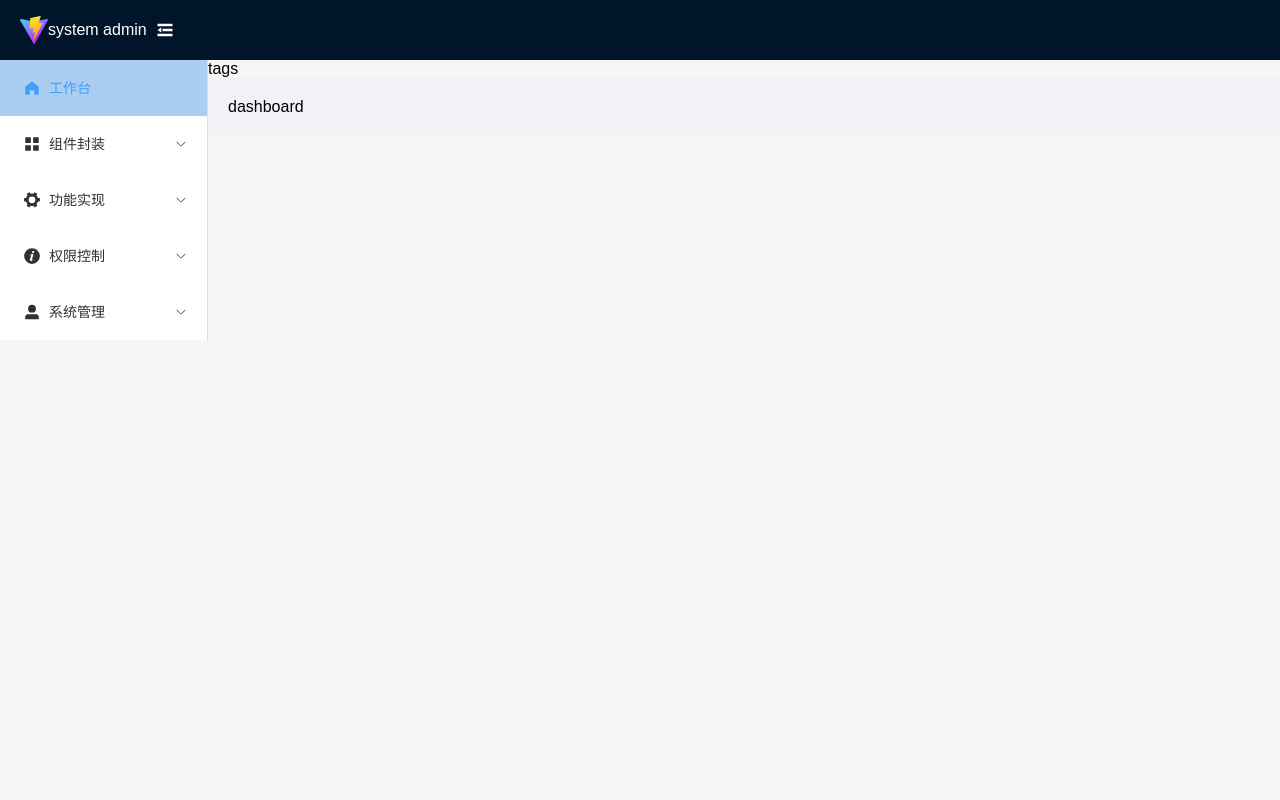
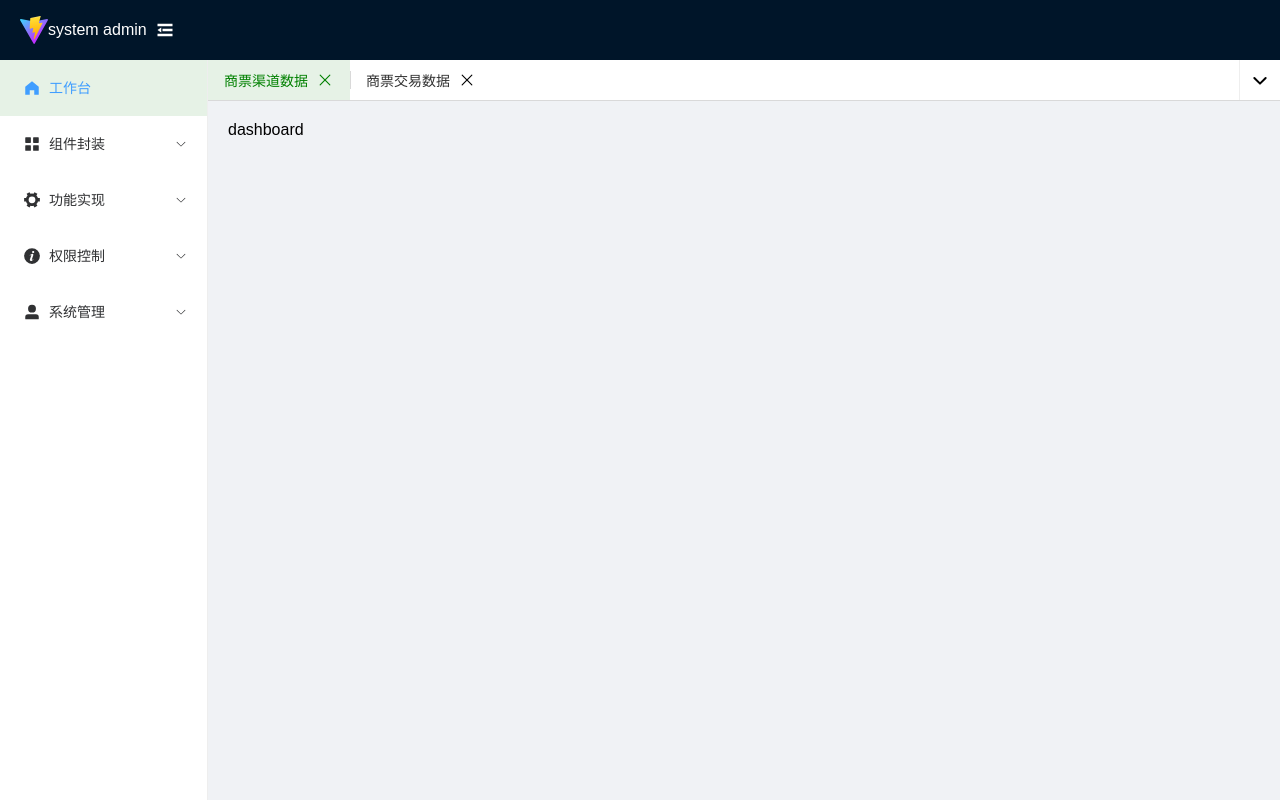
Before and after one commit to feiyayshx/vue3-vite-admin, a Vue app: page /dashboard in a window 1280 px wide. Built offline with nearby package versions, Linux system fonts and the light colour scheme.

Commit message:
feat:标签组件样式

```diff
--- a/src/store/modules/user.js
+++ b/src/store/modules/user.js
@@ -1,11 +1,15 @@
 /* 用户信息及特性化设置相关 */
 import { defineStore } from 'pinia'
+import userApi from '@/apis/user.js'
+
 // import { reactive} from 'vue'
 
 export const useUserStore = defineStore('user', {
   state: () => ({
     isLogined: false, // 是否已经登录
-    isCollapse: false // 菜单折叠
+    isCollapse: false, // 菜单折叠状态-true:折叠，false-展开
+    menuList: [], // 菜单数据
+    tagsList: [] // 标签数据
   }),
   actions: {
     setIsLogined(data) {
@@ -13,6 +17,12 @@ export const useUserStore = defineStore('user', {
     },
     setCollapse(data) {
       this.isCollapse = data
+    },
+    // 获取菜单数据
+    async getMenuList() {
+      let res = await userApi.queryUserInfo()
+      this.menuList = res || []
+      console.log(res, 'res')
     }
   }
 })
--- a/src/styles/element/element-reset.scss
+++ b/src/styles/element/element-reset.scss
@@ -1,4 +1,10 @@
+/* 菜单样式加 */
+.el-menu-item {
+  &:hover {
+    background-color: $menu-active-bg;
+  }
 
-.el-menu-item.is-active{
-  background-color: #abcdef;
+  &.is-active {
+    background-color: $menu-active-bg;
+  }
 }
--- a/src/styles/element/index.scss
+++ b/src/styles/element/index.scss
@@ -1,12 +1,13 @@
-
+@use '../variables.scss' as vars;
 @forward 'element-plus/theme-chalk/src/common/var.scss' with (
   $colors: (
     'primary': (
-      'base': green,
-    ),
+      'base': vars.$primary-color
+    )
   ),
   $menu: (
     'item-height': 44px,
-    'sub-item-height': 40px
-  ),
+    'sub-item-height': 40px,
+    'hover-bg-color': vars.$menu-active-bg
+  )
 );
--- a/src/styles/variables.scss
+++ b/src/styles/variables.scss
@@ -1,10 +1,41 @@
+// 主题色
+$primary-color: green;
 
-// 主题色
-$color-primary: green;
+/* ================================ 基础变量定义start ========================= */
+$basic-white: #ffffff;
+$basic-black: #333333;
 
-/* 背景色 */
+// 背景色
 $background-base: #f0f2f5; // 主布局背景色
-$background-menu-active: ''; // 菜单激活状态的背景
+$bgColor: #f5f8ff;
 
+// 边框颜色
+$base-border: #d9d9d9;
+$dark-border: #eeeeee;
+
+// 字体颜色
+$base-text: #333333; // 基础中性色
+$primary-text: #262626;
+$regular-text: #666666;
+$darker-text: #8c8c8c; // 较深色字体
+$light-text: #bfbfbf; // 浅色文本色
+
+// 字体大小
+$font-size-small: 12px;
+$font-size-medium: 14px;
+$font-size-large: 16px;
+$font-size-larger: 18px;
+
+// 阴影色
 $shadowColor: #abcdef;
-$bgColor: #F5F8FF;
+
+/* =========================== 基础变量定义end ============================= */
+
+/* ======================= 模块变量定义 start =============================== */
+// 菜单激活状态的背景
+$menu-active-bg: color-mix(in srgb, $primary-color 10%, white);
+
+// 标签选中的背景色
+$tag-active-bg: color-mix(in srgb, $primary-color 10%, white);
+
+/* ======================= 模块变量定义 end =============================== */
--- a/src/views/layouts/components/base-menu/index.vue
+++ b/src/views/layouts/components/base-menu/index.vue
@@ -1,14 +1,15 @@
 <template>
-  <el-aside :width="userStore.isCollapse ? 'auto' : '208px'">
+  <el-aside class="aside-wrapper" :width="userStore.isCollapse ? 'auto' : '208px'">
     <el-scrollbar max-height="100%" view-class="menu-scroll-view">
       <el-menu
         class="menu-ul"
         :default-active="defaultActive"
+        background-color="#ffffff"
         :collapse="userStore.isCollapse"
         router
         @select="onMenuSelect"
       >
-        <MenuItem v-for="menu in menuList" :key="menu.id" :menu-info="menu" />
+        <MenuItem v-for="menu in userStore.menuList" :key="menu.id" :menu-info="menu" />
       </el-menu>
     </el-scrollbar>
   </el-aside>
@@ -18,35 +19,34 @@
 import { ref } from 'vue'
 import { useRoute } from 'vue-router'
 import MenuItem from './menu-item.vue'
-import userApi from '@/apis/user.js'
 import { useUserStore } from '@/store/index.js'
 const userStore = useUserStore()
 const route = useRoute()
+
 // 默认选中的菜单项
 const defaultActive = ref('')
-let menuList = ref([])
 // 初始化数据
 const initData = () => {
+  // 设置默认选中的菜单
   defaultActive.value = route.path
+  // 请求菜单数据
+  userStore.getMenuList()
 }
 initData()
 
-// 获取菜单
-const getMenuList = async () => {
-  let res = await userApi.queryUserInfo()
-  console.log(res, 'res')
-  menuList.value = res || []
-}
-getMenuList()
-
-const onMenuSelect = (params) => {
-  console.log(params, 'params')
+const onMenuSelect = (index, item) => {
+  console.log(index, 'index')
+  console.log(item, 'item')
 }
 </script>
 
 <style lang="scss">
-// .menu-scroll-view,
-// .menu-ul {
-//   height: 100%;
-// }
+.menu-ul {
+  border-right: 0;
+}
+
+.aside-wrapper {
+  border-right: 1px solid $dark-border;
+  background: $basic-white;
+}
 </style>
--- a/src/views/layouts/components/base-tags.vue
+++ b/src/views/layouts/components/base-tags.vue
@@ -1,3 +1,89 @@
 <template>
-  <div>tags</div>
+  <div class="base-tags">
+    <el-scrollbar style="flex: 1">
+      <div class="tags-content">
+        <div class="tag-item active">
+          <span class="tag-title">商票渠道数据</span>
+          <el-icon class="icon-close" size="18"><Close /></el-icon>
+        </div>
+        <div class="tag-item">
+          <span class="tag-title">商票交易数据</span>
+          <el-icon class="icon-close" size="18"><Close /></el-icon>
+        </div>
+      </div>
+    </el-scrollbar>
+    <div class="tags-operation">
+      <el-icon><ArrowDownBold /></el-icon>
+    </div>
+  </div>
 </template>
+<script setup></script>
+<style lang="scss" scoped>
+.base-tags {
+  border-bottom: 1px solid $base-border;
+  background-color: $basic-white;
+
+  @include flex;
+
+  .tags-content {
+    display: flex;
+    width: 100%;
+    height: 40px;
+
+    .tag-item {
+      @include flex(center, center);
+
+      position: relative;
+      padding: 0 16px;
+      flex-shrink: 0;
+
+      &:not(:first-child)::before {
+        position: absolute;
+        top: 11px;
+        left: 0;
+        width: 1px;
+        height: 18px;
+        background: $base-border;
+        content: '';
+      }
+
+      .tag-title {
+        font-size: $font-size-medium;
+        color: $base-text;
+        cursor: pointer;
+
+        &:hover {
+          color: $color-primary;
+        }
+      }
+
+      .icon-close {
+        margin-left: 8px;
+        cursor: pointer;
+
+        &:hover {
+          color: $color-primary;
+        }
+      }
+
+      &.active {
+        background-color: $tag-active-bg;
+
+        .tag-title,
+        .icon-close {
+          color: $color-primary;
+        }
+      }
+    }
+  }
+
+  .tags-operation {
+    border-left: 1px solid $dark-border;
+    width: 40px;
+    height: 100%;
+    cursor: pointer;
+
+    @include flex(center, center);
+  }
+}
+</style>
--- a/src/views/layouts/layout-main.vue
+++ b/src/views/layouts/layout-main.vue
@@ -37,11 +37,13 @@ import { headerHeight } from '@/styles/js-var.module.scss'
 
   .lay-content-right {
     flex: 1;
+    display: flex;
+    flex-direction: column;
   }
 
   .main-block {
-    // height: 100%;
     background-color: $background-base;
+    flex: 1;
   }
 }
 </style>
```
Also changed, not shown: src/styles/common.scss (+7 -8 lines).
